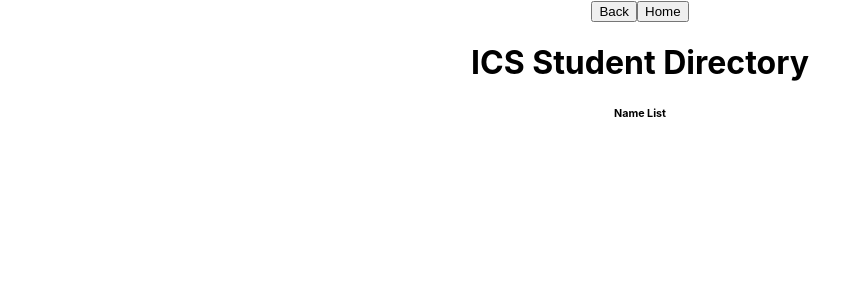
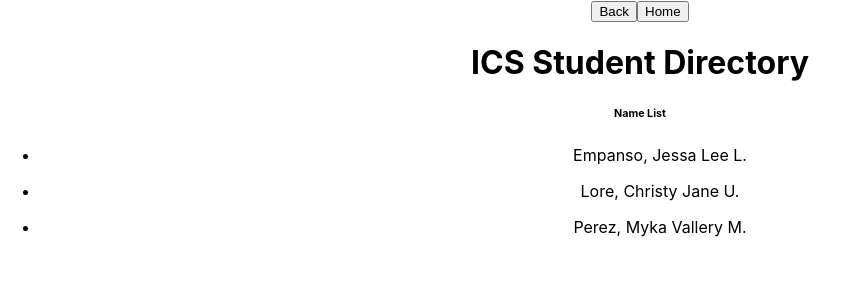
Before and after one commit to garcian5/studentsystem, a React (Create React App) app: page /student-directory in a window 1280 px wide. Shown: the top 300 px of the page, without its empty margins (0-848 px from the left). Built offline with nearby package versions, Linux system fonts and the light colour scheme.

Commit message:
displayed list of students in studentdirectory.js

```diff
--- a/src/components/StudentDirectory.js
+++ b/src/components/StudentDirectory.js
@@ -1,18 +1,34 @@
-import React, { Component } from 'react'
+import React, { Component } from 'react';
+
+// import database stuff
+import students from '../data/students';
 
 export default class StudentDirectory extends Component {
+  constructor() {
+    super();
+    this.state = {
+      students: students // list of students from database
+    }
+  }
+
   // go back to departments page
   backBtnClicked = () => {
     this.props.history.push('/departments', this.props.history.location.state);
   }
   render() {
+    // iterate through the list of students and display their names in the list.
+    const students_lst = this.state.students.map(student => (
+      <ul key={student.id}>
+        <li>{student.lastname}, {student.firstname} {student.middlename}</li>
+      </ul>
+    ))
     return (
       <div>
         <button onClick={this.backBtnClicked}>Back</button>
         <button>Home</button>
         <h1>ICS Student Directory</h1>
         <h6>Name List</h6>
-        {/*list of names */}
+        {students_lst}
       </div>
     )
   }
```
Also changed, not shown: 1 other file (tests, documents, lock files or other folders).
